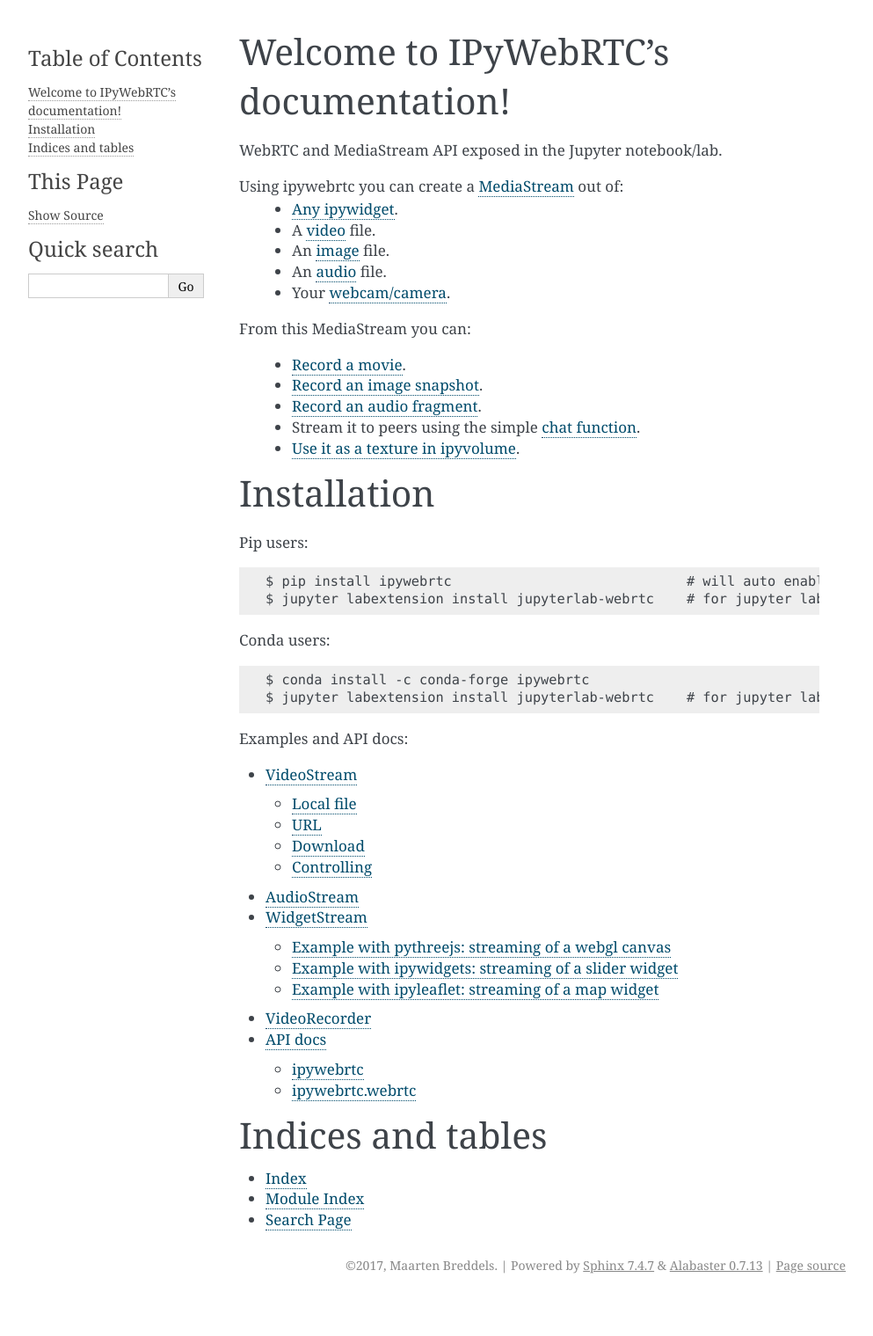
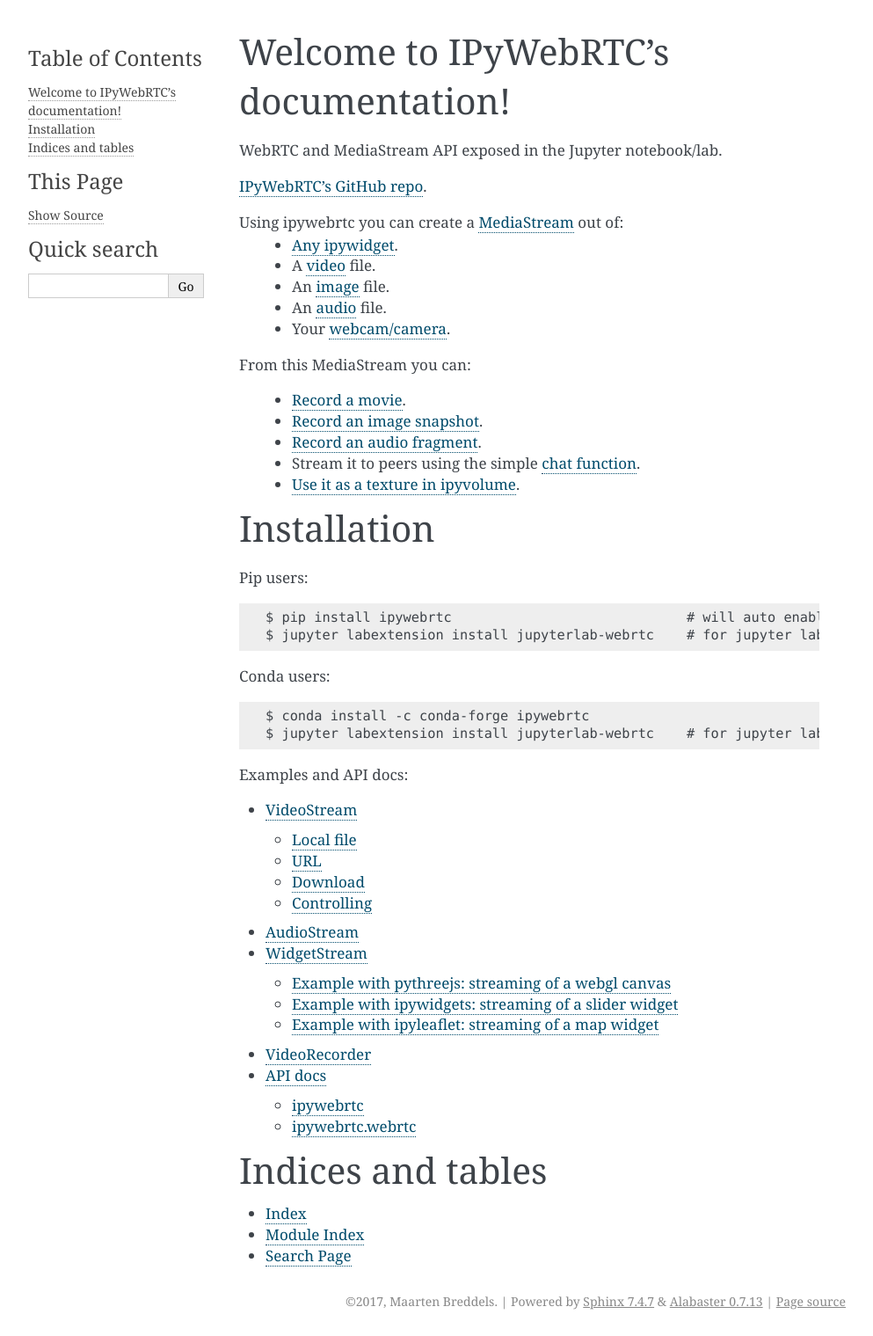
Before and after one commit to maartenbreddels/ipywebrtc, a Sphinx documentation site: the page built from docs/source/index.rst, in a window 1280 px wide. Shown: the whole page at 88% size, without its empty margins (148-1141 px from the left). Built offline with Sphinx 7.4.7, drawn with Linux system fonts in a browser that asks for light colours; pages that are not in the unit, such as notebooks, are missing from menus; before the commit the page ends 1478 px from its top, so only the background shows below that.

Commit message:
add github link

```diff
--- a/docs/source/index.rst
+++ b/docs/source/index.rst
@@ -7,6 +7,8 @@
 =====================================
 
 WebRTC and MediaStream API exposed in the Jupyter notebook/lab.
+
+`IPyWebRTC's GitHub repo <https://github.com/maartenbreddels/ipywebrtc/issues/new>`_.
 
 Using ipywebrtc you can create a `MediaStream <api.html#ipywebrtc.webrtc.MediaStream>`_ out of:
  * `Any ipywidget <https://ipywebrtc.readthedocs.io/en/latest/api.html#ipywebrtc.webrtc.WidgetStream>`_.
```
